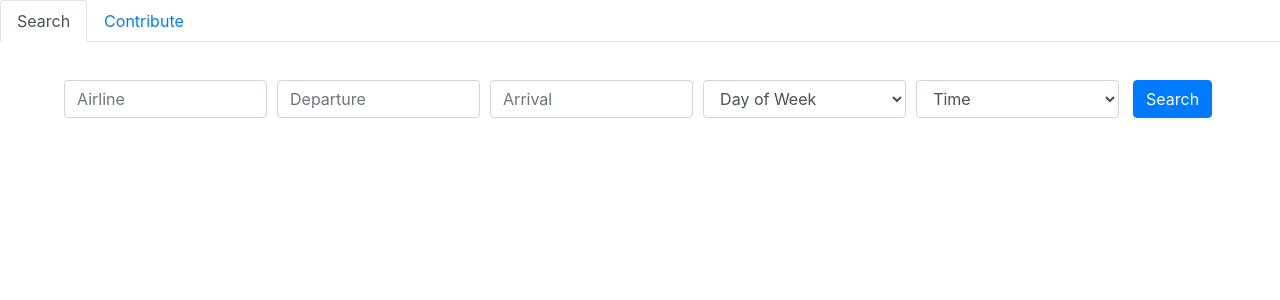
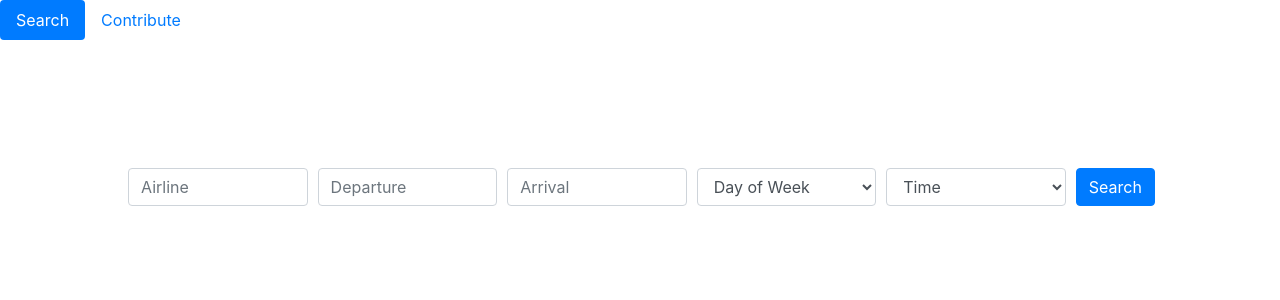
Before and after one commit to sophiazhi/airborne, a React (Create React App) app: page / in a window 1280 px wide. Shown: the top 300 px of the page. Built offline with nearby package versions, Linux system fonts and the light colour scheme.

Commit message:
tried and failed tab styling

```diff
--- a/src/App.js
+++ b/src/App.js
@@ -2,6 +2,9 @@ import React from 'react';
 import './App.css';
 import Tab from 'react-bootstrap/Tab';
 import Tabs from 'react-bootstrap/Tabs';
+import Nav from 'react-bootstrap/Nav';
+import Row from 'react-bootstrap/Row';
+import Col from 'react-bootstrap/Col';
 import 'bootstrap/dist/css/bootstrap.min.css';
 
 import Search from './Search';
@@ -10,7 +13,7 @@ import Contribute from './Contribute';
 function App() {
   return (
     <div className="App">
-      <Tabs defaultActiveKey="search" id="main-tabs">
+      <Tabs defaultActiveKey="search" id="main-tabs" variant="pills" className="tabs">
         <Tab eventKey="search" title="Search">
           <Search />
         </Tab>
@@ -19,6 +22,28 @@ function App() {
         </Tab>
       </Tabs>
     </div>
+    /*<Tab.Container defaultActiveKey="search" className="body">
+      <Row>
+        <Nav variant="pills">
+          <Nav.Item>
+            <Nav.Link eventKey="search">Search</Nav.Link>
+          </Nav.Item>
+          <Nav.Item>
+            <Nav.Link eventKey="contribute">Contribute</Nav.Link>
+          </Nav.Item>
+        </Nav>
+      </Row>
+      <Row>
+        <Tab.Content>
+          <Tab.Pane eventKey="search">
+            <Search />
+          </Tab.Pane>
+          <Tab.Pane eventKey="contribute">
+            <Contribute />
+          </Tab.Pane>
+        </Tab.Content>
+      </Row>
+    </Tab.Container>*/
   );
 }
 
--- a/src/Contribute.js
+++ b/src/Contribute.js
@@ -1,5 +1,4 @@
 import React from 'react';
-//import InputGroup from 'react-bootstrap/InputGroup';
 import Form from 'react-bootstrap/Form';
 import Button from 'react-bootstrap/Button';
 import Col from 'react-bootstrap/Col';
@@ -101,6 +100,7 @@ class Contribute extends React.Component {
                     <Form.Label>Airline</Form.Label>
                     <Form.Control ref={this.airline} type="text" placeholder="Company"/>
                 </Form.Group>
+                <hr></hr>
                 <Form.Row>
                     <Col>No other passengers in sight</Col>
                     <Col xs={8}>
--- a/src/Search.js
+++ b/src/Search.js
@@ -33,7 +33,7 @@ class Search extends React.Component {
     }
     render() {
         return (
-            <Form className="searchbar-container" >
+            <Form /*className="searchbar-container"*/ className="body" >
                 <Form.Row className="searchbar d-flex justify-content-center">
                     <Col>
                         <Form.Group controlId="formAirline">
--- a/src/index.css
+++ b/src/index.css
@@ -16,6 +16,7 @@ code {
   margin: 10%;
 }
 
+/* SEARCH */
 .searchbar-container {
   margin-top: 3%;
   margin-left: 5%;
```
